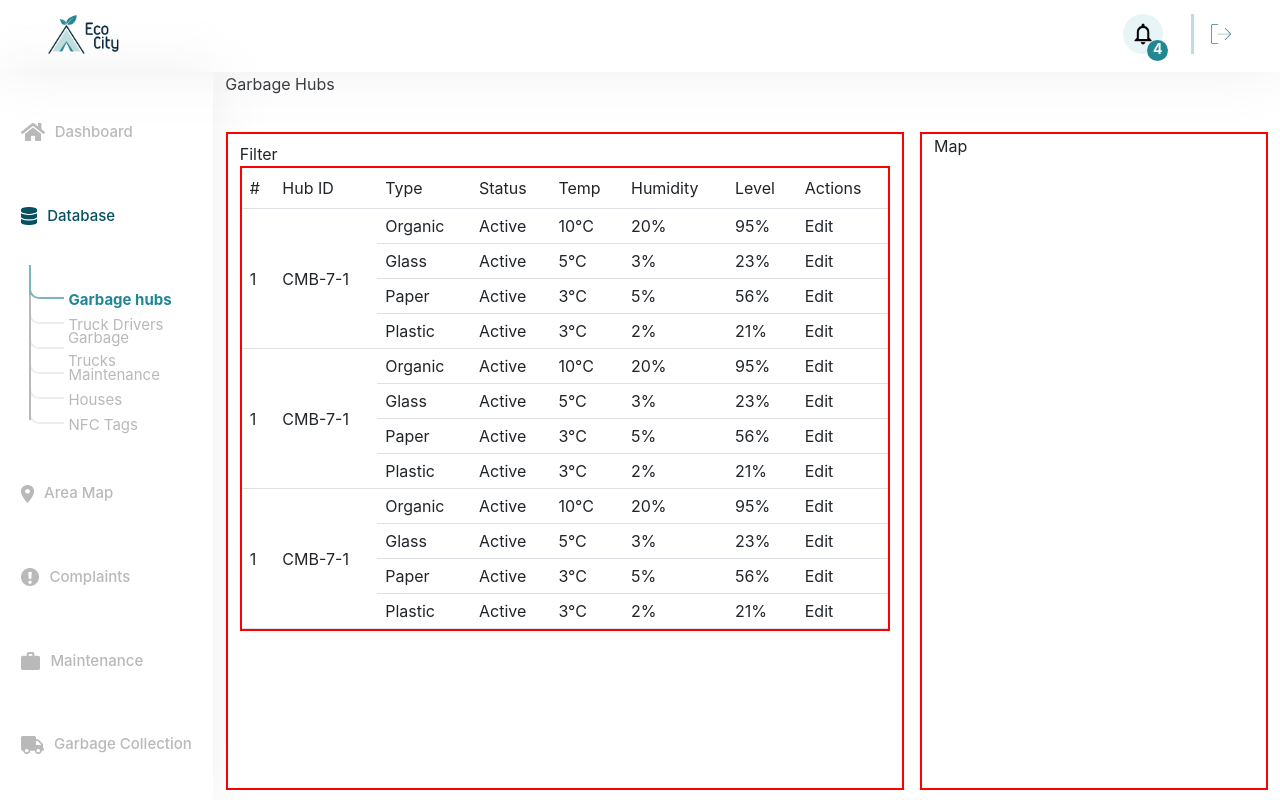
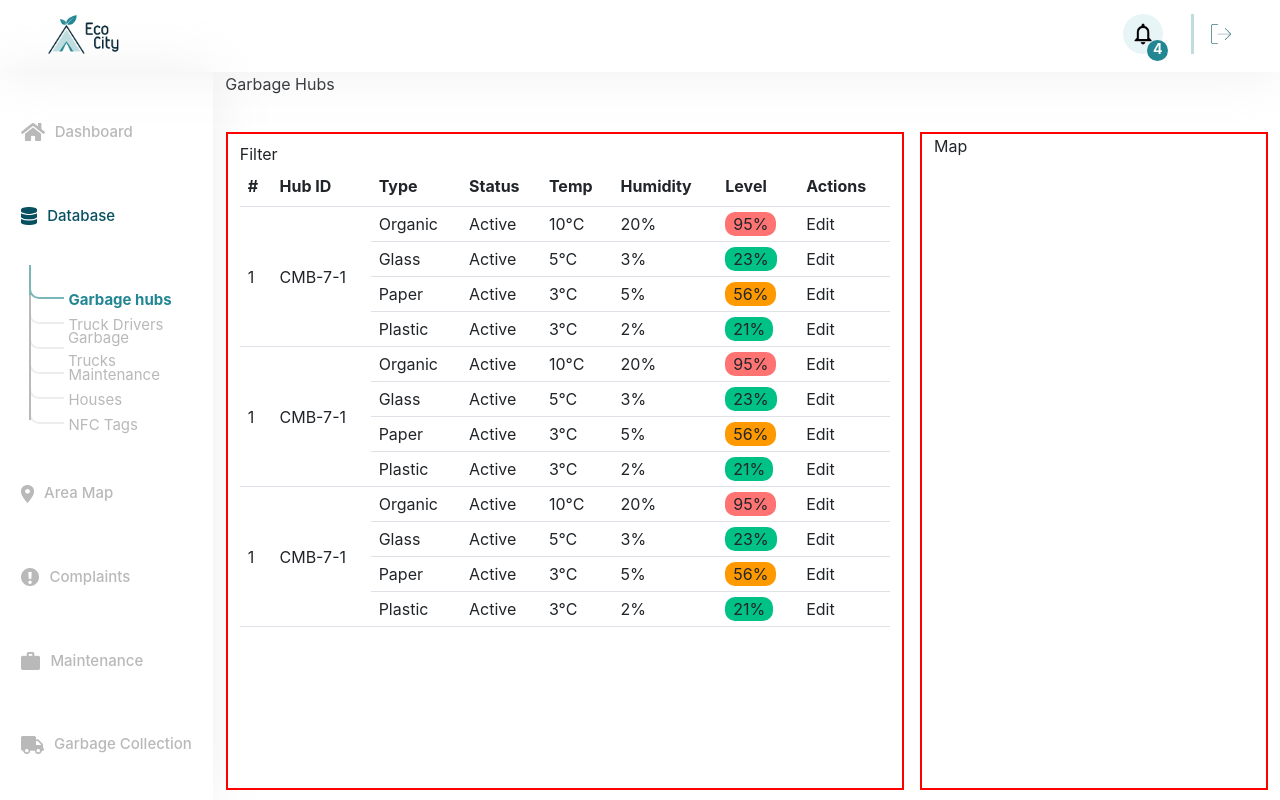
Before and after one commit to IsuruVihan/EcoCity, a React (Create React App) app in the folder admin/: page /database/garbage-hubs in a window 1280 px wide. Built offline with nearby package versions, Linux system fonts and the light colour scheme.

Commit message:
Added fill level colors

```diff
--- a/admin/src/assets/styles/Database/GarbageHubs/GarbageHubs.css
+++ b/admin/src/assets/styles/Database/GarbageHubs/GarbageHubs.css
@@ -1,6 +1,23 @@
-.garbage-hubs-table tbody tr td{
+.garbage-hubs-table tbody tr td {
     padding-top: 5px;
     padding-bottom: 5px;
     /*display: flex;*/
     vertical-align: middle;
 }
+
+.level-warning {
+    background-color: #FF7373;
+}
+
+.level-normal {
+    background-color: #00C186;
+}
+
+.level-medium {
+    background-color: #FF9900;
+}
+
+.label {
+    border-radius: 10px;
+    text-align: center;
+}
--- a/admin/src/pages/Database/GarbageHubs/tables/GarbageHubsTable.js
+++ b/admin/src/pages/Database/GarbageHubs/tables/GarbageHubsTable.js
@@ -7,10 +7,10 @@ import GarbageHubsTableItem from "./GarbageHubsTableItem";
 
 const GarbageHubsTable = () => {
     return (
-        <Row className='mx-0 border-red'>
+        <Row className='mx-0'>
             <Table className='my-0 garbage-hubs-table'>
                 <thead>
-                <tr>
+                <tr className='fw-bold'>
                     <td>#</td>
                     <td>Hub ID</td>
                     <td>Type</td>
--- a/admin/src/pages/Database/GarbageHubs/tables/GarbageHubsTableItem.js
+++ b/admin/src/pages/Database/GarbageHubs/tables/GarbageHubsTableItem.js
@@ -12,7 +12,7 @@ const GarbageHubsTableItem = () => {
                 <td>Active</td>
                 <td>10&deg;C</td>
                 <td>20%</td>
-                <td>95%</td>
+                <td><label className='px-2 label level-warning'>95%</label></td>
                 <td>Edit</td>
             </tr>
             <tr>
@@ -20,7 +20,7 @@ const GarbageHubsTableItem = () => {
                 <td>Active</td>
                 <td>5&deg;C</td>
                 <td>3%</td>
-                <td>23%</td>
+                <td><label className='px-2 label level-normal'>23%</label></td>
                 <td>Edit</td>
             </tr>
             <tr>
@@ -28,7 +28,7 @@ const GarbageHubsTableItem = () => {
                 <td>Active</td>
                 <td>3&deg;C</td>
                 <td>5%</td>
-                <td>56%</td>
+                <td><label className='px-2 label level-medium'>56%</label></td>
                 <td>Edit</td>
             </tr>
             <tr>
@@ -36,7 +36,7 @@ const GarbageHubsTableItem = () => {
                 <td>Active</td>
                 <td>3&deg;C</td>
                 <td>2%</td>
-                <td>21%</td>
+                <td><label className='px-2 label level-normal'>21%</label></td>
                 <td>Edit</td>
             </tr>
         </Fragment>
```
